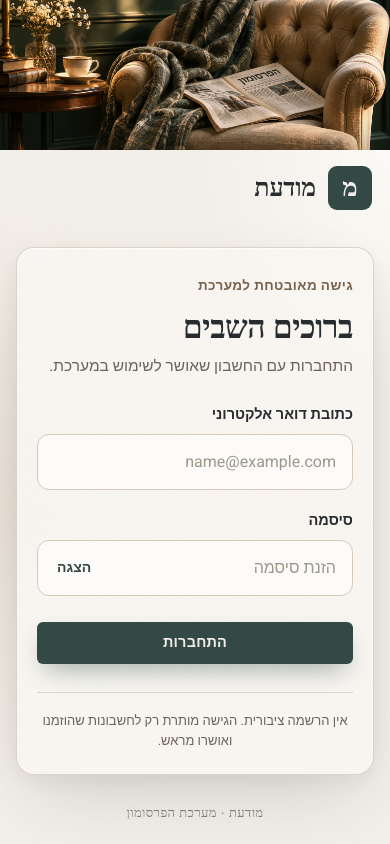
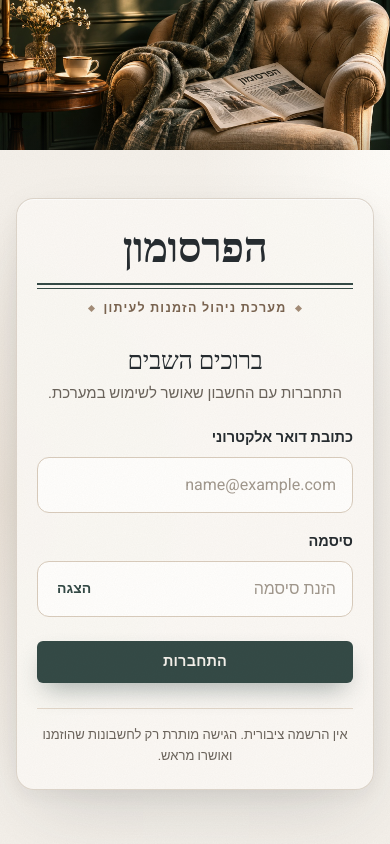
Before and after one commit to 11030520550/hapirsumon-orders, a plain HTML site: page index.html in a window 390 px wide. Drawn offline with nearby package versions, Linux system fonts and the light colour scheme; a web font is replaced by a local one.

Commit message:
Login: show the whole photograph and a 'הפרסומון' newspaper nameplate
Photo
- The 3:2 photo in a full-height panel lost ~half its width to object-fit:
  cover. It is now shown whole (no crop, no zoom) across the panel width;
  a heavily blurred, dimmed copy of the same image fills the space above
  and below, and the photo's edges dissolve into it. Image panel widened
  to 52% (form 48%). Tablet/phone keep a band above the card.

Branding (display only; internal names/IDs unchanged)
- Square 'מ' mark and the name 'מודעת' removed from the login screen.
- New nameplate inside the card: 'הפרסומון' in Frank Ruhl Libre, an
  Oxford rule (thick + hairline) and the tagline 'מערכת ניהול הזמנות
  לעיתון' between small diamond ornaments. Card hierarchy rebalanced
  (welcome title smaller, centred heading block, no separate colophon).

No vertical scroll at 1440x900 / 1366x768. Auth logic untouched.
Tests: A9 now also checks the uncropped 3:2 photo and no vertical scroll
on desktop; A11 checks the new branding. Browser suite 73/73.

Co-Authored-By: Claude Opus 5.5 <noreply@anthropic.com>

```diff
--- a/index.html
+++ b/index.html
@@ -8,11 +8,11 @@
   <link rel="preconnect" href="https://fonts.googleapis.com">
   <link rel="preconnect" href="https://fonts.gstatic.com" crossorigin>
   <link href="https://fonts.googleapis.com/css2?family=Frank+Ruhl+Libre:wght@500;700&family=Heebo:wght@400;500;600;700&display=swap" rel="stylesheet">
-  <link rel="stylesheet" href="styles.css?v=20261116-5">
+  <link rel="stylesheet" href="styles.css?v=20261116-6">
   <script src="https://cdn.jsdelivr.net/npm/@supabase/supabase-js@2"></script>
   <script src="supabase-config.js"></script>
-  <script src="app.js?v=20261116-5" defer></script>
-  <script src="business-app.js?v=20261116-5" defer></script>
+  <script src="app.js?v=20261116-6" defer></script>
+  <script src="business-app.js?v=20261116-6" defer></script>
 </head>
 <body>
   <svg width="0" height="0" style="position:absolute" aria-hidden="true">
@@ -27,12 +27,13 @@
   </svg>
   <main class="auth-screen" id="auth-screen">
     <section class="auth-panel" aria-labelledby="login-title">
-      <a class="brand auth-brand" href="#" aria-label="מודעת">
-        <span class="brand-mark" aria-hidden="true">מ</span>
-        <span class="brand-copy"><strong>מודעת</strong><small>מערכת הפרסומון</small></span>
-      </a>
       <div class="auth-body">
-        <p class="eyebrow">גישה מאובטחת למערכת</p>
+        <!-- Newspaper nameplate: typography is the logo. Display branding only; internal names are unchanged. -->
+        <header class="auth-masthead">
+          <p class="auth-wordmark">הפרסומון</p>
+          <span class="auth-rule" aria-hidden="true"></span>
+          <p class="auth-tagline">מערכת ניהול הזמנות לעיתון</p>
+        </header>
         <h1 id="login-title">ברוכים השבים</h1>
         <p class="auth-lede">התחברות עם החשבון שאושר לשימוש במערכת.</p>
         <form id="login-form" class="auth-form" aria-describedby="login-message">
@@ -54,9 +55,10 @@
         </div>
         <p class="auth-footnote">אין הרשמה ציבורית. הגישה מותרת רק לחשבונות שהוזמנו ואושרו מראש.</p>
       </div>
-      <p class="auth-colophon">מודעת · מערכת הפרסומון</p>
     </section>
     <aside class="auth-visual" aria-hidden="true">
+      <!-- The full photograph is shown uncropped; a blurred copy of the same image fills the space around it. -->
+      <img class="auth-photo-ambient" src="assets/login-photo.jpg" alt="" width="1536" height="1024" decoding="async">
       <img class="auth-photo" src="assets/login-photo.jpg" alt="" width="1536" height="1024" decoding="async" fetchpriority="high">
     </aside>
   </main>
--- a/styles.css
+++ b/styles.css
@@ -71,22 +71,24 @@ h1, h2, h3, p { margin-top: 0; }
 .brand-copy strong { font-family: var(--font-serif); font-size: 23px; font-weight: 700; letter-spacing: -.2px; line-height: 1.1; }
 .brand-copy small { display: flex; align-items: center; gap: 6px; color: var(--ink-3); font-size: 12px; }
 
-/* ---------- Auth: 55% sign-in area (right, RTL start) + 45% photograph (left) ---------- */
-.auth-screen { position: fixed; inset: 0; z-index: 10; display: grid; grid-template-columns: 55fr 45fr; overflow-y: auto; background: var(--paper); }
-.auth-panel { display: grid; grid-template-rows: auto 1fr auto; min-height: 100vh; padding: clamp(24px, 3.2vw, 44px) clamp(24px, 5vw, 80px);
+/* ---------- Auth: 48% sign-in area (right, RTL start) + 52% photograph (left) ---------- */
+.auth-screen { position: fixed; inset: 0; z-index: 10; display: grid; grid-template-columns: 48fr 52fr; overflow-y: auto; background: var(--paper); }
+.auth-panel { display: grid; place-items: center; min-height: 100vh; padding: clamp(20px, 4vh, 48px) clamp(20px, 4vw, 64px);
   background: radial-gradient(80% 60% at 0% 50%, rgba(229, 217, 203, .55) 0%, transparent 70%), radial-gradient(70% 55% at 100% 0%, #FFFDF9 0%, transparent 70%), var(--paper); }
-.auth-brand { justify-self: start; padding: 0; }
-.auth-brand .brand-mark { width: 44px; height: 44px; font-size: 26px; }
-.auth-brand .brand-copy strong { font-size: 25px; }
 
 /* The card: spacious, centred, one column of equal-width controls. */
-.auth-body { align-self: center; justify-self: center; width: min(500px, 100%); margin: 36px 0; padding: clamp(32px, 3.6vw, 52px) clamp(26px, 3.4vw, 48px) clamp(26px, 2.8vw, 36px);
+.auth-body { width: min(480px, 100%); padding: clamp(28px, 4.2vh, 46px) clamp(24px, 3vw, 44px) clamp(22px, 3vh, 30px);
   border: 1px solid rgba(163, 140, 119, .32); border-radius: 22px; background: rgba(251, 249, 245, .92);
   box-shadow: 0 1px 0 rgba(255, 255, 255, .8) inset, 0 30px 70px -20px rgba(38, 44, 48, .18), 0 6px 18px rgba(38, 44, 48, .05); }
-.auth-body .eyebrow { margin-bottom: 12px; font-size: 13.5px; }
-.auth-body h1 { margin: 0 0 10px; font-size: clamp(36px, 3.2vw, 46px); letter-spacing: -.5px; }
-.auth-lede { margin: 0 0 32px; color: var(--ink-3); font-size: 16.5px; line-height: 1.6; }
-.auth-form { display: grid; gap: 20px; }
+/* Nameplate: "הפרסומון" set like a newspaper masthead, an Oxford rule (thick + hairline) and a quiet tagline. */
+.auth-masthead { margin: 0 0 clamp(22px, 3.4vh, 32px); text-align: center; }
+.auth-wordmark { margin: 0; color: var(--ink); font-family: var(--font-serif); font-size: clamp(44px, 4vw, 54px); font-weight: 700; line-height: 1; letter-spacing: -.5px; }
+.auth-rule { display: block; height: 6px; margin: 14px auto 10px; border-top: 2.5px solid var(--forest); border-bottom: 1px solid var(--forest); }
+.auth-tagline { display: flex; align-items: center; justify-content: center; gap: 12px; margin: 0; color: var(--wood-text); font-size: 14px; font-weight: 600; letter-spacing: .06em; }
+.auth-tagline::before, .auth-tagline::after { content: ""; width: 5px; height: 5px; background: var(--wood); transform: rotate(45deg); }
+.auth-body h1 { margin: 0 0 6px; font-size: clamp(26px, 2.2vw, 30px); font-weight: 500; letter-spacing: -.2px; text-align: center; }
+.auth-lede { margin: 0 0 clamp(20px, 3.2vh, 28px); color: var(--ink-3); font-size: 15.5px; line-height: 1.6; text-align: center; }
+.auth-form { display: grid; gap: 18px; }
 .auth-form .field-label { gap: 8px; color: var(--ink); font-size: 14.5px; }
 .auth-form .field-label input { min-height: 56px; padding: 12px 16px; border-color: #D9CCBC; border-radius: 12px; background: #FFFEFC; font-size: 16px; text-align: right; transition: border-color .15s, box-shadow .15s; }
 .auth-form .field-label input::placeholder { color: #A1988D; }
@@ -112,18 +114,22 @@ h1, h2, h3, p { margin-top: 0; }
 .auth-submit.is-loading { background: var(--forest-hover); }
 .auth-secondary-actions { display: flex; flex-wrap: wrap; gap: 10px; margin-top: 14px; }
 .auth-secondary-actions:not(:has(button:not([hidden]))) { display: none; }
-.auth-footnote { margin: 28px 0 0; padding-top: 18px; border-top: 1px solid var(--line); color: var(--ink-3); font-size: 13px; line-height: 1.6; text-align: center; }
-.auth-colophon { justify-self: center; margin: 0; color: var(--ink-3); font-family: var(--font-serif); font-size: 13px; letter-spacing: .4px; opacity: .8; }
+.auth-footnote { margin: clamp(20px, 3vh, 26px) 0 0; padding-top: 16px; border-top: 1px solid var(--line); color: var(--ink-3); font-size: 13px; line-height: 1.6; text-align: center; }
 #run-local-import:disabled { cursor: not-allowed; opacity: .55; }
 @keyframes auth-spin { to { transform: rotate(360deg); } }
 @keyframes auth-pulse { 50% { opacity: .35; } }
 @media (prefers-reduced-motion: reduce) { .auth-spinner, .auth-status[data-tone="info"]::before { animation-duration: 3s; } }
 
 /* Photograph: full-bleed, framed on the armchair + open newspaper; only a whisper of shading at the seam. */
-.auth-visual { position: relative; overflow: hidden; min-height: 100vh; background: #1F2A27; }
-.auth-photo { position: absolute; inset: 0; width: 100%; height: 100%; object-fit: cover; object-position: 74% 50%; }
-.auth-visual::after { content: ""; position: absolute; inset: 0; pointer-events: none;
-  background: linear-gradient(270deg, rgba(31, 42, 39, .22) 0%, rgba(31, 42, 39, 0) 14%), radial-gradient(140% 100% at 55% 50%, transparent 70%, rgba(20, 22, 20, .22) 100%); }
+/* Photograph: the whole 3:2 image is shown (no crop, no zoom) across the panel width; a blurred, dimmed copy of
+   the same photo fills the space above and below, and the edges dissolve into it, so it reads as one scene. */
+.auth-visual { position: relative; display: grid; place-items: center; overflow: hidden; min-height: 100vh; background: #1C2522; }
+.auth-photo-ambient { position: absolute; top: -48px; left: -48px; width: calc(100% + 96px); height: calc(100% + 96px); object-fit: cover; object-position: 55% 50%;
+  filter: blur(70px) saturate(1.05) brightness(.38); transform: scale(1.15); }
+.auth-photo { position: relative; z-index: 1; display: block; width: 100%; height: auto; max-height: 100vh; aspect-ratio: 3 / 2; object-fit: cover;
+  -webkit-mask-image: linear-gradient(180deg, transparent 0, rgba(0,0,0,.55) 7%, #000 17%, #000 83%, rgba(0,0,0,.55) 93%, transparent 100%); mask-image: linear-gradient(180deg, transparent 0, rgba(0,0,0,.55) 7%, #000 17%, #000 83%, rgba(0,0,0,.55) 93%, transparent 100%); }
+.auth-visual::after { content: ""; position: absolute; z-index: 2; inset: 0; pointer-events: none;
+  background: linear-gradient(270deg, rgba(28, 37, 34, .28) 0%, rgba(28, 37, 34, 0) 10%), radial-gradient(130% 90% at 50% 50%, transparent 62%, rgba(18, 22, 20, .30) 100%); }
 
 /* ---------- Development / preview notice (kept only for the isolated preview) ---------- */
 .announcement-banner { position: sticky; top: 0; z-index: 4; display: grid; justify-items: center; gap: 1px; padding: 8px 18px; border-bottom: 1px solid var(--line); color: var(--ink-2); background: var(--linen); text-align: center; }
@@ -443,10 +449,10 @@ button.desk-item:hover { background: #F7F2EA; }
   /* Tablet portrait: the photograph becomes a wide band above a centred card. */
   .auth-screen { grid-template-columns: 1fr; grid-template-rows: auto 1fr; }
   .auth-visual { grid-row: 1; min-height: 0; height: clamp(220px, 34vh, 340px); }
-  .auth-photo { object-position: 60% 62%; }
+  .auth-photo-ambient { display: none; }
+  .auth-photo { position: absolute; inset: 0; height: 100%; max-height: none; aspect-ratio: auto; object-position: 50% 62%; -webkit-mask-image: none; mask-image: none; }
   .auth-visual::after { background: linear-gradient(0deg, rgba(31, 42, 39, .18) 0%, rgba(31, 42, 39, 0) 22%); }
-  .auth-panel { grid-row: 2; min-height: 0; padding: 22px clamp(20px, 6vw, 48px) 26px; }
-  .auth-body { margin: 22px 0 18px; }
+  .auth-panel { grid-row: 2; min-height: 0; padding: 28px clamp(20px, 6vw, 48px) 32px; }
 }
 @media (max-width: 760px) {
   .sidebar, .business-preview-shell .sidebar { position: sticky; top: 0; z-index: 3; width: 100%; height: auto; padding: 10px 12px 8px; border-left: 0; border-bottom: 1px solid var(--line); }
@@ -500,11 +506,13 @@ button.desk-item:hover { background: #F7F2EA; }
 }
 @media (max-width: 560px) {
   .auth-visual { height: 150px; }
-  .auth-photo { object-position: 62% 64%; }
-  .auth-panel { padding: 16px 16px 22px; }
-  .auth-body { margin: 16px 0 14px; padding: 28px 20px 22px; border-radius: 18px; }
-  .auth-body h1 { font-size: 32px; }
-  .auth-lede { margin-bottom: 24px; font-size: 15.5px; }
+  .auth-photo { object-position: 55% 64%; }
+  .auth-panel { padding: 18px 16px 24px; }
+  .auth-body { padding: 28px 20px 22px; border-radius: 18px; }
+  .auth-wordmark { font-size: 42px; }
+  .auth-tagline { gap: 9px; font-size: 12.5px; letter-spacing: .1em; }
+  .auth-body h1 { font-size: 25px; }
+  .auth-lede { margin-bottom: 22px; font-size: 15px; }
 }
 @media (max-width: 380px) {
   .quick-actions { grid-template-columns: 1fr; }
```
Also changed, not shown: testing/browser/runner-v3.html (+9 -1 lines).
